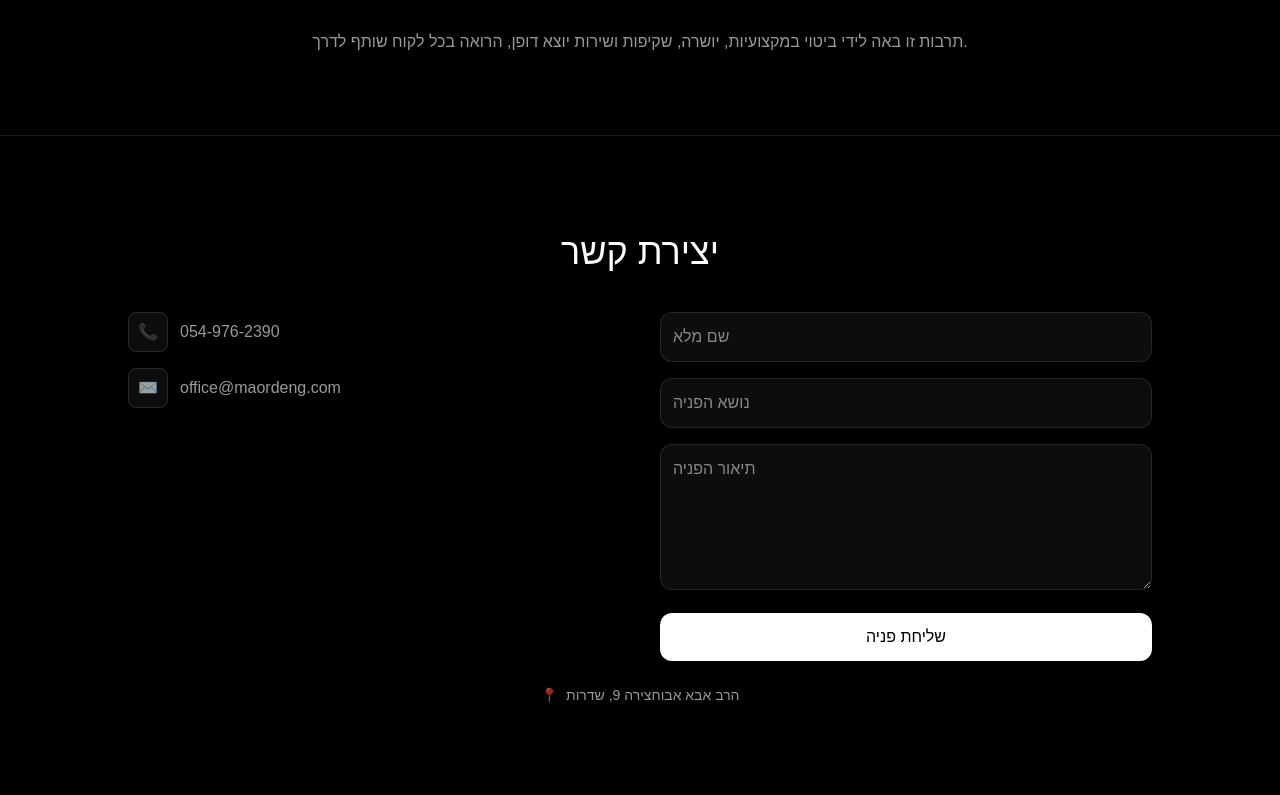
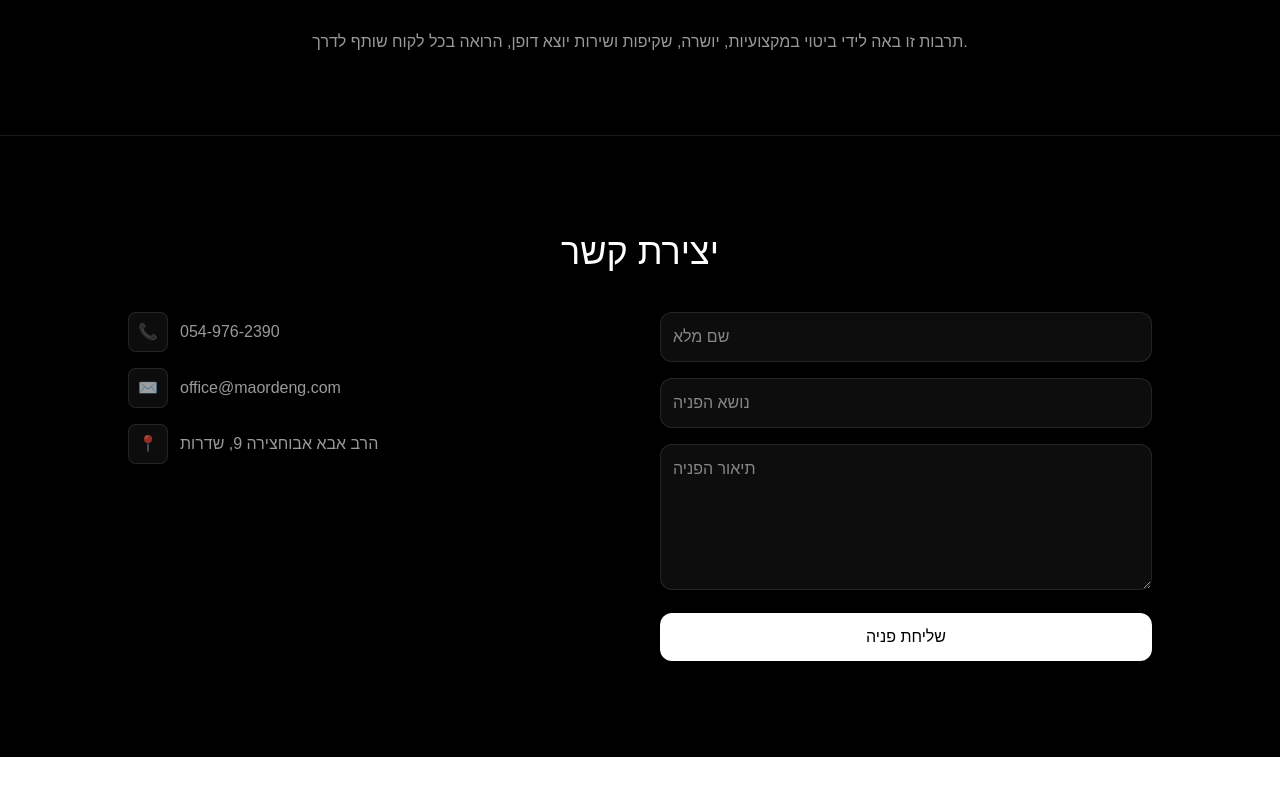
Before and after one commit to maordeng/construction-site, a Next.js app: page / in a window 1280 px wide. Shown: the part 3133-3928 px from the top of the page. After the commit the page ends 3890 px from the top, so only its background shows below. Built offline with nearby package versions, Linux system fonts and the light colour scheme.

Commit message:
fix contact location UX and add google maps link

```diff
--- a/app/page.tsx
+++ b/app/page.tsx
@@ -398,6 +398,16 @@ export default function Home() {
               <span>office@maordeng.com</span>
             </a>
 
+            <a
+              href="https://www.google.com/maps/search/?api=1&query=%D7%94%D7%A8%D7%91%20%D7%90%D7%91%D7%90%20%D7%90%D7%91%D7%95%D7%97%D7%A6%D7%99%D7%A8%D7%94%209%20%D7%A9%D7%93%D7%A8%D7%95%D7%AA"
+              target="_blank"
+              rel="noopener noreferrer"
+              className="flex items-center gap-3 hover:text-white"
+            >
+              <span className="w-10 h-10 flex items-center justify-center rounded-lg bg-white/5 border border-white/10">📍</span>
+              <span>הרב אבא אבוחצירה 9, שדרות</span>
+            </a>
+
           </div>
 
           <form
@@ -427,12 +437,6 @@ export default function Home() {
           </form>
 
         </div>
-
-        <div className="text-white/60 text-sm mt-6 flex items-center gap-2 justify-center">
-          <span>📍</span>
-          <span>הרב אבא אבוחצירה 9, שדרות</span>
-        </div>
-
       </section>
 
     </main>
```
